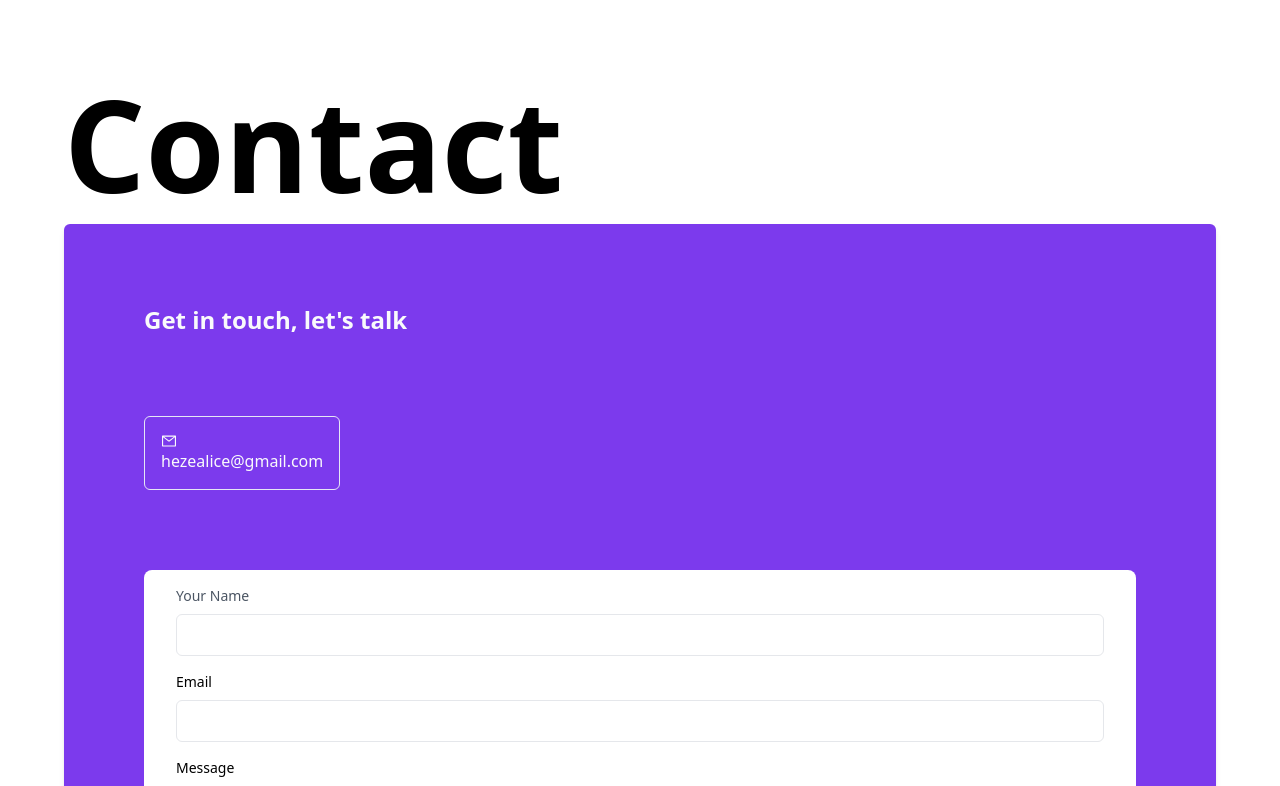
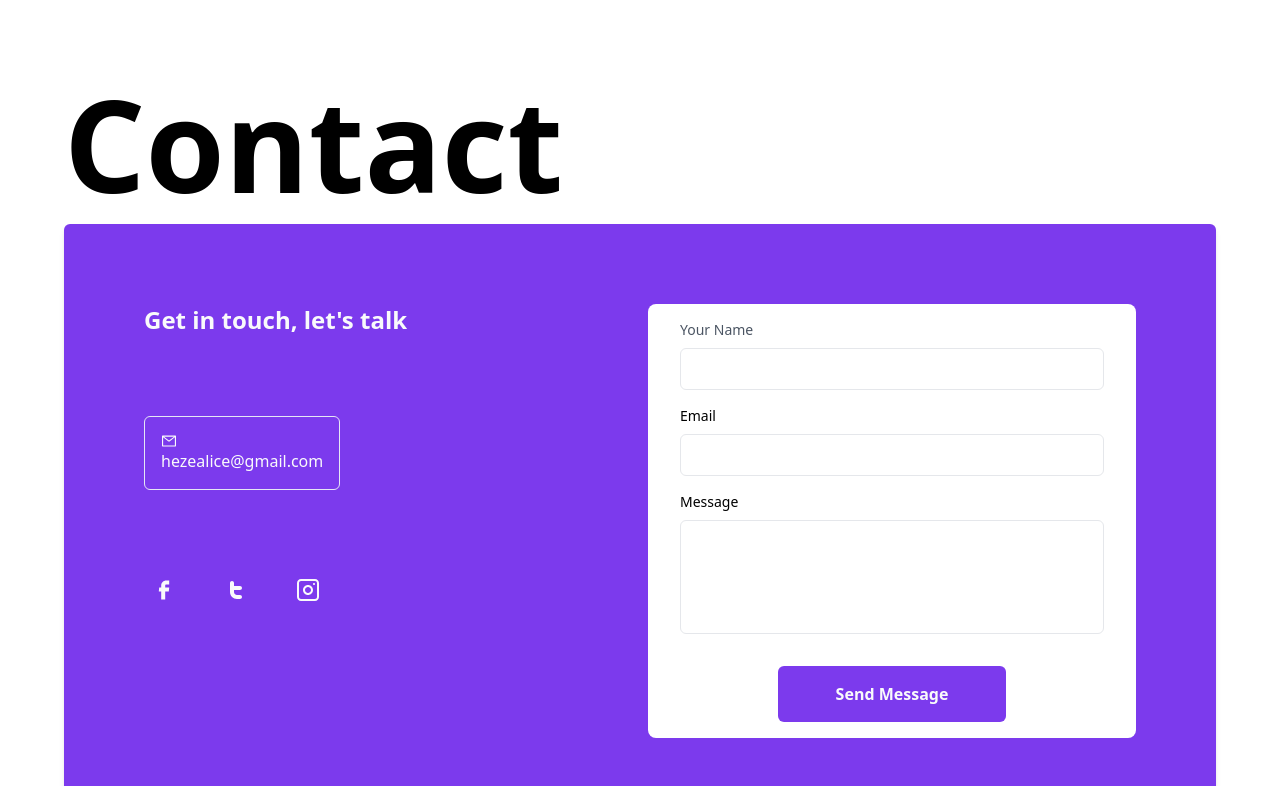
Before and after one commit to Alice2212/port-folio, a Next.js app: page /contact in a window 1280 px wide. Shown: the top 786 px of the page. Built offline with nearby package versions, Linux system fonts and the light colour scheme.

Commit message:
contact section

```diff
--- a/pages/contact.tsx
+++ b/pages/contact.tsx
@@ -30,6 +30,79 @@ export default function Contact() {
                   </p>
                 </div>
               </div>
+              {/* socials section */}
+              <div className="social-icons flex flex-row space-x-8">
+                <a
+                  href="https://twitter.com/AliceOyekale"
+                  target="_blank"
+                  className="h-10 w-10 rounded-full hover:bg-blue-500 flex items-center justify-center cursor-pointer"
+                >
+                  <svg
+                    width="24"
+                    height="24"
+                    className="text-gray-50"
+                    viewBox="0 0 24 24"
+                    fill="none"
+                    xmlns="http://www.w3.org/2000/svg"
+                  >
+                    <path
+                      d="M9.19795 21.5H13.198V13.4901H16.8021L17.198 9.50977H13.198V7.5C13.198 6.94772 13.6457 6.5 14.198 6.5H17.198V2.5H14.198C11.4365 2.5 9.19795 4.73858 9.19795 7.5V9.50977H7.19795L6.80206 13.4901H9.19795V21.5Z"
+                      fill="currentColor"
+                    />
+                  </svg>
+                </a>
+                <a
+                  href="https://github.com/Alice2212"
+                  target="_blank"
+                  className="h-10 w-10 rounded-full hover:bg-blue-500 flex items-center justify-center cursor-pointer"
+                >
+                  <svg
+                    width="24"
+                    height="24"
+                    className="text-gray-50"
+                    viewBox="0 0 24 24"
+                    fill="none"
+                    xmlns="http://www.w3.org/2000/svg"
+                  >
+                    <path
+                      fillRule="evenodd"
+                      clipRule="evenodd"
+                      d="M8 3C9.10457 3 10 3.89543 10 5V8H16C17.1046 8 18 8.89543 18 10C18 11.1046 17.1046 12 16 12H10V14C10 15.6569 11.3431 17 13 17H16C17.1046 17 18 17.8954 18 19C18 20.1046 17.1046 21 16 21H13C9.13401 21 6 17.866 6 14V5C6 3.89543 6.89543 3 8 3Z"
+                      fill="currentColor"
+                    />
+                  </svg>
+                </a>
+                <a
+                  href="https:linkedin.com/in/oyekalealice"
+                  target="_blank"
+                  className="h-10 w-10 rounded-full hover:bg-blue-500 flex items-center justify-center cursor-pointer"
+                >
+                  <svg
+                    width="24"
+                    height="24"
+                    className="text-gray-50"
+                    viewBox="0 0 24 24"
+                    fill="none"
+                    xmlns="http://www.w3.org/2000/svg"
+                  >
+                    <path
+                      fillRule="evenodd"
+                      clipRule="evenodd"
+                      d="M12 7C9.23858 7 7 9.23858 7 12C7 14.7614 9.23858 17 12 17C14.7614 17 17 14.7614 17 12C17 9.23858 14.7614 7 12 7ZM9 12C9 13.6569 10.3431 15 12 15C13.6569 15 15 13.6569 15 12C15 10.3431 13.6569 9 12 9C10.3431 9 9 10.3431 9 12Z"
+                      fill="currentColor"
+                    />
+                    <path
+                      d="M18 5C17.4477 5 17 5.44772 17 6C17 6.55228 17.4477 7 18 7C18.5523 7 19 6.55228 19 6C19 5.44772 18.5523 5 18 5Z"
+                      fill="currentColor"
+                    />
+                    <path
+                      fillRule="evenodd"
+                      clipRule="evenodd"
+                      d="M5 1C2.79086 1 1 2.79086 1 5V19C1 21.2091 2.79086 23 5 23H19C21.2091 23 23 21.2091 23 19V5C23 2.79086 21.2091 1 19 1H5ZM19 3H5C3.89543 3 3 3.89543 3 5V19C3 20.1046 3.89543 21 5 21H19C20.1046 21 21 20.1046 21 19V5C21 3.89543 20.1046 3 19 3Z"
+                      fill="currentColor"
+                    />
+                  </svg>
+                </a>
               </div>
             </div>
 
@@ -43,7 +116,10 @@ export default function Contact() {
                 name="name"
               />
 
-            <label htmlFor="email" className="text-sm text-grey-600 mx-4 mt-4">
+              <label
+                htmlFor="email"
+                className="text-sm text-grey-600 mx-4 mt-4"
+              >
                 Email
               </label>
               <input
@@ -71,6 +147,7 @@ export default function Contact() {
             </form>
           </div>
         </div>
+      </div>
     </section>
   );
 }
```
Also changed, not shown: components/Contact.tsx (added). Lines whose indentation alone changed are shown as unchanged.
